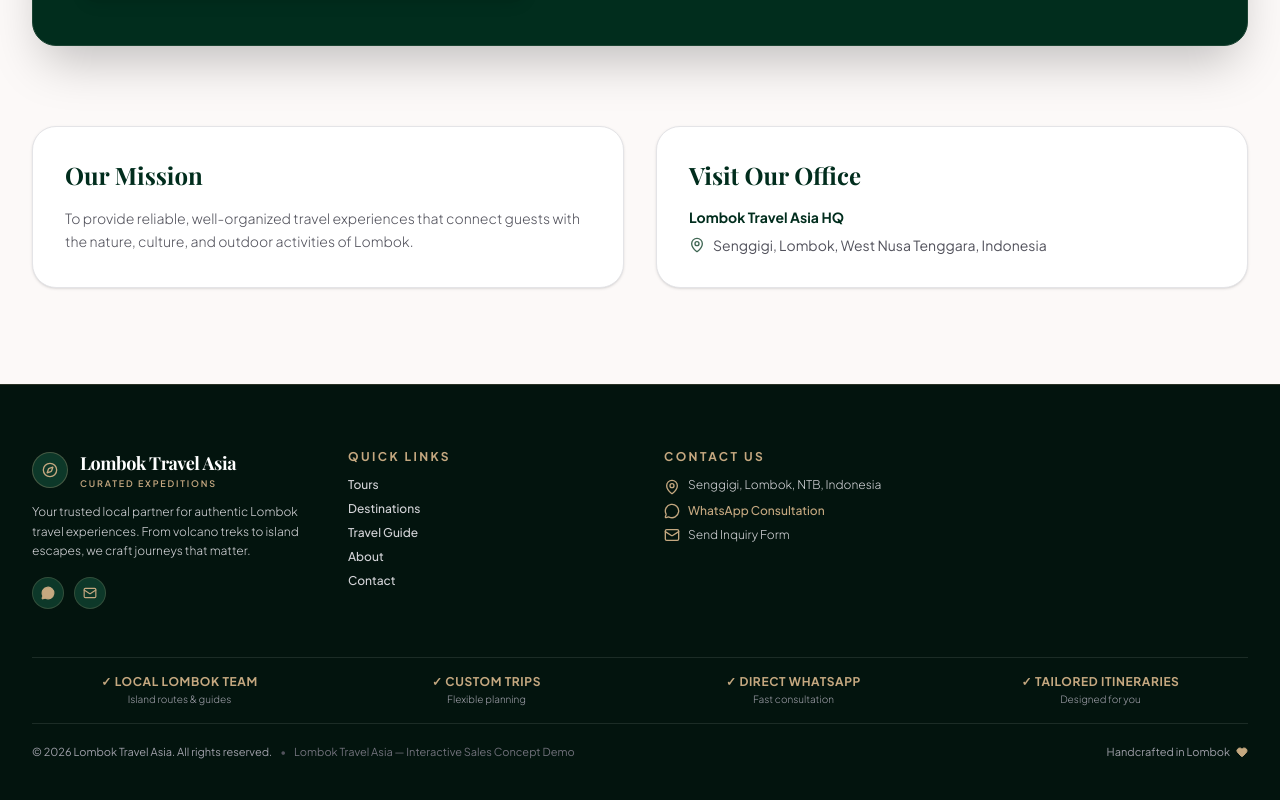
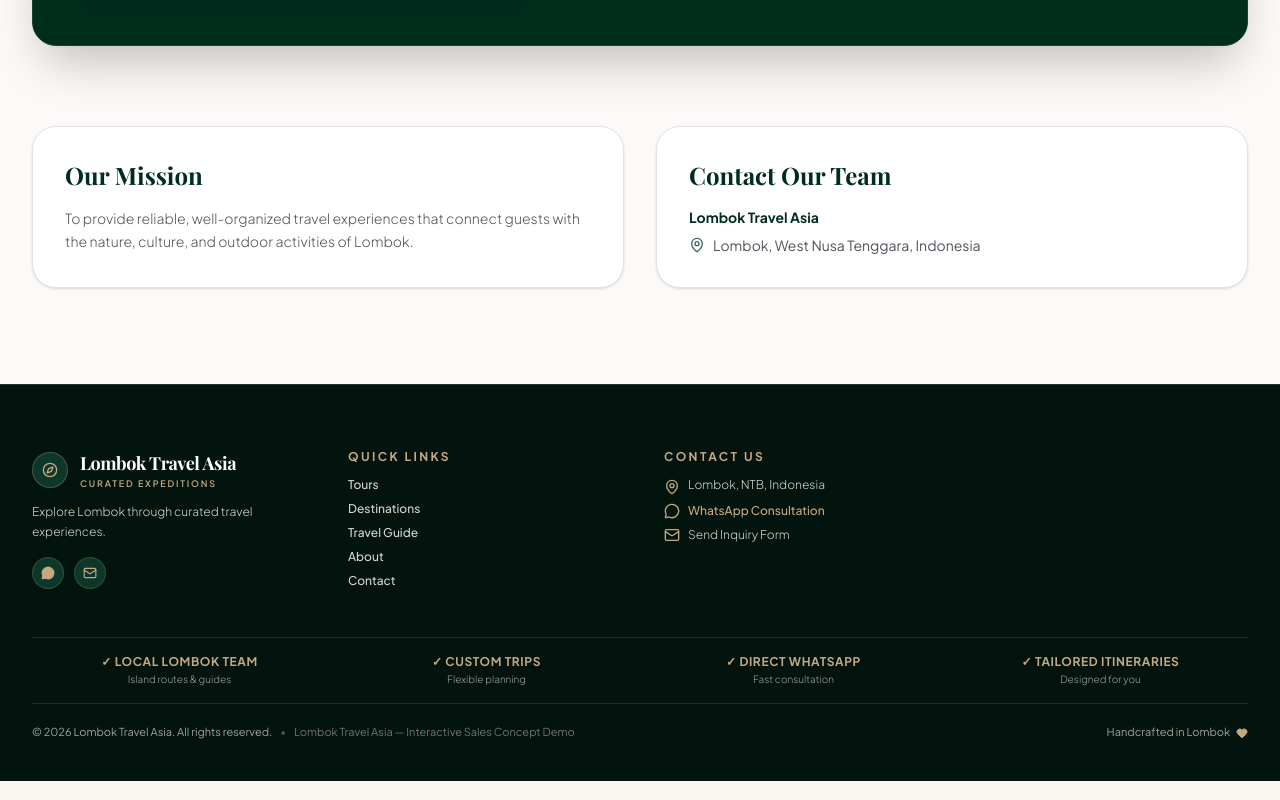
Before and after one commit to andurila19-lgtm/lomboktravelasia, a Next.js app: page /about in a window 1280 px wide. Shown: the part 1326-2126 px from the top of the page. Built offline with nearby package versions, Linux system fonts and the light colour scheme; no server answers; a web font is replaced by a local one.

Commit message:
fix: final micro corrections for location claims, footer phrasing, and dictionary descriptions

```diff
--- a/src/app/contact/page.tsx
+++ b/src/app/contact/page.tsx
@@ -252,7 +252,7 @@ export default function ContactPage() {
               </h4>
               <p className="flex items-start gap-2">
                 <MapPin className="w-4 h-4 text-[#3f6653] shrink-0 mt-0.5" />
-                <span>Senggigi, Lombok, West Nusa Tenggara, Indonesia</span>
+                <span>Lombok, West Nusa Tenggara, Indonesia</span>
               </p>
               <p className="flex items-center gap-2">
                 <MessageCircle className="w-4 h-4 text-[#3f6653] shrink-0" />
--- a/src/components/Footer.tsx
+++ b/src/components/Footer.tsx
@@ -94,7 +94,7 @@ export default function Footer() {
             <ul className="space-y-2 text-xs text-zinc-300 font-light">
               <li className="flex items-start gap-2">
                 <MapPin className="w-4 h-4 text-[#c5a880] shrink-0 mt-0.5" />
-                <span>Senggigi, Lombok, NTB, Indonesia</span>
+                <span>Lombok, NTB, Indonesia</span>
               </li>
               <li className="flex items-center gap-2">
                 <MessageCircle className="w-4 h-4 text-[#c5a880] shrink-0" />
--- a/src/dictionaries/en.json
+++ b/src/dictionaries/en.json
@@ -110,7 +110,7 @@
   },
   "about": {
     "pageTitle": "Local Travel Experiences in Lombok",
-    "storyText": "Lombok Travel Asia is a local travel team based in Senggigi, Lombok. We assist travelers with guided trekking trips, island excursions, coastal tours, and custom itineraries.",
+    "storyText": "Lombok Travel Asia is a local travel team based in Lombok. We assist travelers with guided trekking trips, island excursions, coastal tours, and custom itineraries.",
     "whyChooseUs": "Why Choose Us",
     "localExpertise": "Local Experience",
     "localExpertiseDesc": "Our team is composed of Lombok natives who know island routes, mountain trails, and local coastal conditions.",
@@ -124,9 +124,9 @@
     "consultantQuote": "Curating authentic travel itineraries designed around your schedule and interests across Lombok and the Gili Islands.",
     "ourMission": "Our Mission",
     "missionText": "To provide reliable, well-organized travel experiences that connect guests with the nature, culture, and outdoor activities of Lombok.",
-    "visitOffice": "Visit Our Office",
-    "officeLabel": "Lombok Travel Asia HQ",
-    "officeAddress": "Senggigi, Lombok, West Nusa Tenggara, Indonesia"
+    "visitOffice": "Contact Our Team",
+    "officeLabel": "Lombok Travel Asia",
+    "officeAddress": "Lombok, West Nusa Tenggara, Indonesia"
   },
   "contact": {
     "overline": "Contact Us",
@@ -143,7 +143,7 @@
     "formDestination": "Destination of Interest",
     "formMessage": "Your Message or Special Requests",
     "formSubmit": "Send Inquiry",
-    "formSuccess": "Thank you! Your inquiry has been sent. We'll get back to you via WhatsApp shortly.",
+    "formSuccess": "Thank you! Your inquiry has been prepared. Connecting you to WhatsApp...",
     "formError": "Something went wrong. Please try again or contact us directly via WhatsApp.",
     "formRequired": "This field is required",
     "formInvalidEmail": "Please enter a valid email address",
@@ -156,10 +156,10 @@
     "destSouth": "South Lombok Beaches",
     "destCultural": "Cultural Tour",
     "destCustom": "Custom Itinerary",
-    "ourOffice": "Our Office"
+    "ourOffice": "Our Team"
   },
   "footer": {
-    "description": "Your trusted local partner for authentic Lombok travel experiences. From volcano treks to island escapes, we craft journeys that matter.",
+    "description": "Explore Lombok through curated travel experiences.",
     "quickLinks": "Quick Links",
     "destinations": "Destinations",
     "contactUs": "Contact Us",
--- a/src/dictionaries/id.json
+++ b/src/dictionaries/id.json
@@ -110,7 +110,7 @@
   },
   "about": {
     "pageTitle": "Pengalaman Perjalanan Lokal di Lombok",
-    "storyText": "Lombok Travel Asia adalah tim perjalanan lokal berbasis di Senggigi, Lombok. Kami membantu wisatawan merencanakan tur pendakian, trip antarpulau, tur pantai, dan itinerary kustom.",
+    "storyText": "Lombok Travel Asia adalah tim perjalanan lokal berbasis di Lombok. Kami membantu wisatawan merencanakan tur pendakian, trip antarpulau, tur pantai, dan itinerary kustom.",
     "whyChooseUs": "Mengapa Memilih Kami",
     "localExpertise": "Pengalaman Lokal",
     "localExpertiseDesc": "Tim kami terdiri dari warga lokal Lombok yang memahami rute pulau, jalur pegunungan, dan kondisi perairan lokal.",
@@ -124,9 +124,9 @@
     "consultantQuote": "Merancang rencana perjalanan autentik yang disesuaikan dengan jadwal dan minat Anda di Lombok dan Kepulauan Gili.",
     "ourMission": "Misi Kami",
     "missionText": "Menyediakan layanan perjalanan yang andal dan terorganisir dengan baik untuk menghubungkan wisatawan dengan alam, budaya, dan aktivitas luar ruangan di Lombok.",
-    "visitOffice": "Kunjungi Kantor Kami",
-    "officeLabel": "Kantor Pusat Lombok Travel Asia",
-    "officeAddress": "Senggigi, Lombok, Nusa Tenggara Barat, Indonesia"
+    "visitOffice": "Hubungi Tim Kami",
+    "officeLabel": "Lombok Travel Asia",
+    "officeAddress": "Lombok, Nusa Tenggara Barat, Indonesia"
   },
   "contact": {
     "overline": "Hubungi Kami",
--- a/src/lib/structured-data.ts
+++ b/src/lib/structured-data.ts
@@ -152,7 +152,7 @@ export function generateLocalBusinessSchema(locale: Locale) {
     image: `${SITE_URL}/images/logo.png`,
     address: {
       '@type': 'PostalAddress',
-      addressLocality: 'Senggigi',
+      addressLocality: 'Lombok',
       addressRegion: 'West Nusa Tenggara',
       addressCountry: 'ID',
       postalCode: '83355',
```
